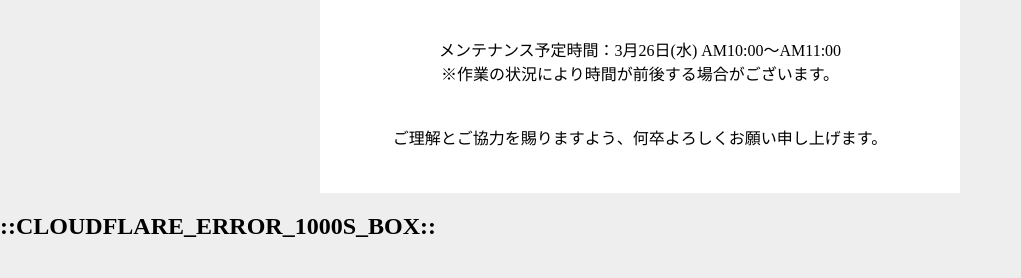
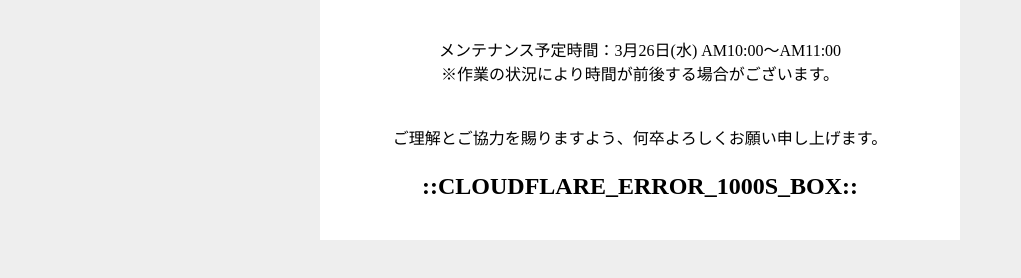
Before and after one commit to laetitien-animal/ardis-maintenance, a plain HTML site: page index.html in a window 1280 px wide. Shown: the part 206-484 px from the top of the page, without its empty margins (0-1021 px from the left). Drawn offline with Linux system fonts and the light colour scheme.

Commit message:
Update index.html

```diff
--- a/index.html
+++ b/index.html
@@ -19,6 +19,9 @@
         }
         h1 {
           font-size: 2em;
+        }
+        h2 {
+          font-size: 1.5em;
         }
         .warn {
           padding: 1em;
@@ -45,7 +48,7 @@
           <p>
             ご理解とご協力を賜りますよう、何卒よろしくお願い申し上げます。
           </p>
+              <h2>::CLOUDFLARE_ERROR_1000S_BOX::</h2>
         </div>
-            <h2>::CLOUDFLARE_ERROR_1000S_BOX::</h2>
       </body>
       </html>
```
